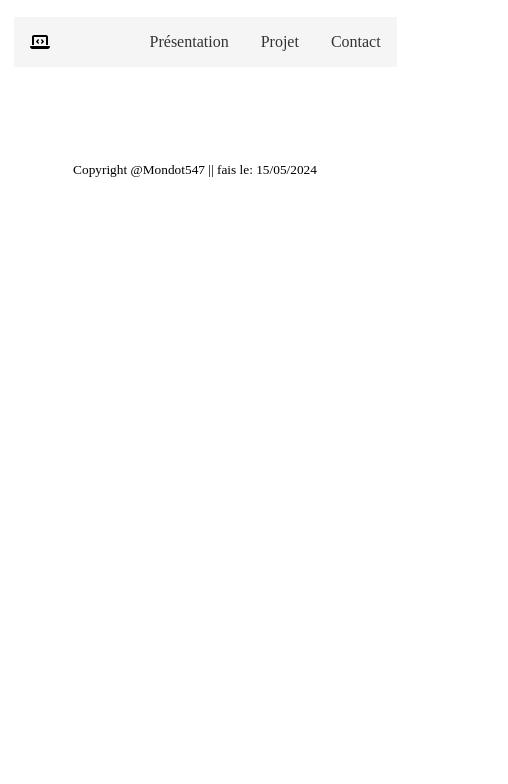
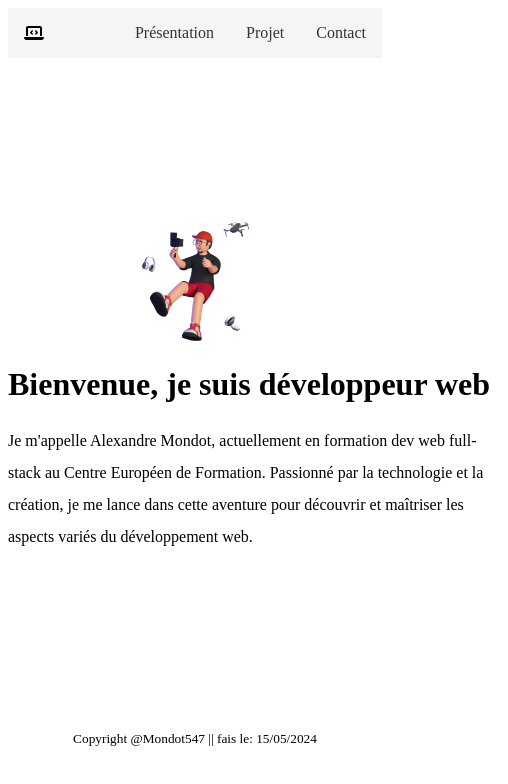
Before and after one commit to Mondot547/portfolioVueJS, a Vue app: page / in a window 390 px wide. Shown: the top 784 px of the page, 508 px wide, since content can reach past the window. Built offline with nearby package versions, Linux system fonts and the light colour scheme.

Commit message:
ajout des skills.name dans la cards et skills.icon dans la modal, amélioration des lien dans contact

```diff
--- a/src/components/CardsProjet.vue
+++ b/src/components/CardsProjet.vue
@@ -1,9 +1,10 @@
 <template>
-  <div class="card" @click="showModal(project)">
+  <div class="card" @click="showModal(project)" data-aos="fade-down">
     <img :src="project.image" alt="Image du projet" />
     <h3>{{ project.title }}</h3>
-    <p>{{ project.description }}</p>
-
+    <ul class="skills">
+      <li v-for="(skill, index) in project.skills" :key="index">{{ skill.name }}</li>
+    </ul>
   </div>
 </template>
 
@@ -33,10 +34,18 @@ export default {
 
 .card:hover {
   transform: scale(1.05);
-
+  box-shadow: 12px 12px 30px 12px #999;
 }
 
 .card img {
   width: 200px;
 }
+.card ul {
+  padding: 0;
+  list-style: none;
+  display: flex;
+  flex-wrap: wrap;
+  gap: 2rem;
+  justify-content: center;
+}
 </style>
--- a/src/components/ContactForm.vue
+++ b/src/components/ContactForm.vue
@@ -3,15 +3,28 @@
     <div class="information">
       <ul>
         <li>
-          <address>Ferme de Mamont, 80680, Sains-en-Amiénois.</address>
+          <a
+            href="https://maps.app.goo.gl/Dv8nKBr4usyT83FE7"
+            target="_blank"
+            rel="noopener noreferrer"
+          >
+            https://maps.app.goo.gl/Dv8nKBr4usyT83FE7</a
+          >
         </li>
         <li>
-          <a href="mailto:alex.mondot.mail.pro@gmail.com">alex.mondot.mail.pro@gmail.com</a>
+          <a href="mailto:alex.mondot.mail.pro@gmail.com" target="_blank" rel="noopener noreferrer"
+            >alex.mondot.mail.pro@gmail.com</a
+          >
         </li>
         <li>
-          <a href="tel:+33764532358">07.64.53.23.58</a>
+          <a href="tel:+33764532358" target="_blank" rel="noopener noreferrer">07.64.53.23.58</a>
         </li>
-        <li>Git: <a href="https://github.com/Mondot547">https://github.com/Mondot547</a></li>
+        <li>
+          Git:
+          <a href="https://github.com/Mondot547" target="_blank" rel="noopener noreferrer"
+            >https://github.com/Mondot547</a
+          >
+        </li>
       </ul>
     </div>
     <div class="form">
@@ -163,7 +176,6 @@ export default {
 <style scoped>
 form {
   width: 70%;
-
 }
 .contact-form {
   position: relative;
@@ -171,7 +183,6 @@ form {
   justify-content: center;
   align-items: center;
   margin-top: 10rem;
-
 }
 .form {
   width: 35%;
@@ -199,7 +210,7 @@ form {
   justify-content: end;
   gap: 3rem;
   height: 50%;
-  background-color: rgb(255,255,255, 0.5);
+  background-color: rgb(255, 255, 255, 0.5);
   padding: 20px;
   border-radius: 10px 10px 10px 0;
 }
--- a/src/components/CreationProjet.vue
+++ b/src/components/CreationProjet.vue
@@ -20,6 +20,7 @@
 import Card from '../components/CardsProjet.vue'
 import ModalCardsProjet from '../components/ModalCardsProjet.vue'
 import DynamiserCommentaire from '../assets/dynamiserCommentaire.png'
+import { faHtml5, faCss3Alt, faJs } from '@fortawesome/free-brands-svg-icons'
 
 export default {
   components: {
@@ -32,9 +33,13 @@ export default {
         {
           id: 1,
           title: 'Dynamiser un espace commentaire',
-          description:
-            "outils utilisé: HTML, CSS, JS",
-          image: DynamiserCommentaire
+          description: 'outils utilisé: HTML, CSS, JS',
+          image: DynamiserCommentaire,
+          skills: [
+            { name: 'HTML5', icon: faHtml5 },
+            { name: 'CSS3', icon: faCss3Alt },
+            { name: 'JavaScript', icon: faJs }
+          ]
         },
         {
           id: 2,
--- a/src/components/HeaderNav.vue
+++ b/src/components/HeaderNav.vue
@@ -25,15 +25,12 @@ nav ul {
 }
 nav {
   z-index: 1000;
-  position: fixed;
   background-color: whitesmoke;
   padding: 0 1rem 0 1rem;
   justify-content: space-between;
   align-items: center;
-  top: 2%;
-  left: 3.5%;
   gap: 2rem;
-  width: 90%;
+
 }
 nav ul {
   gap: 2rem;
--- a/src/components/ModalCardsProjet.vue
+++ b/src/components/ModalCardsProjet.vue
@@ -2,21 +2,18 @@
 
 <template>
   <div v-if="showModalFlag" class="modal">
-    <div class="modal-content">
+    <div class="modal-content" data-aos="fade-up">
       <button class="close-btn" @click="closeModal">X</button>
-      <img :src="selectedProject.image" alt="Image du projet" />
+      <div class="img">
+        <img :src="selectedProject.image" alt="Image du projet" />
+      </div>
       <div>
         <h2>{{ selectedProject.title }}</h2>
         <p>{{ selectedProject.description }}</p>
         <ul class="skills">
-          <li>
-            <font-awesome-icon :icon="['fab', 'html5']" />
-          </li>
-          <li>
-            <font-awesome-icon :icon="['fab', 'css3-alt']" />
-          </li>
-          <li>
-            <font-awesome-icon :icon="['fab', 'js']" />
+          <li v-for="(skill, index) in selectedProject.skills" :key="index">
+            <font-awesome-icon :icon="skill.icon" />
+
           </li>
         </ul>
       </div>
@@ -60,11 +57,13 @@ export default {
   align-items: center;
   height: 76%;
   width: 80%;
-  box-sizing: content-box;
+  box-sizing: border-box;
+}
+.img {
+  box-sizing: border-box;
 }
 .modal-content img {
-  max-width: 550px;
-  min-width: 200px;
+  width: 70%;
 }
 .modal-content div {
   text-align: center;
@@ -91,8 +90,8 @@ export default {
 }
 .close-btn {
   position: absolute;
-  top: 12%;
-  right: 10%;
+  top: 1%;
+  right: 1%;
   cursor: pointer;
   background: transparent;
   border: none;
--- /dev/null
+++ b/src/components/NotFound.vue
@@ -0,0 +1,35 @@
+<template>
+  <div>
+    <h1 data-aos="fade-down">404 - Page non trouvée !</h1>
+    <p data-aos="fade-right">
+      Cette page n'existe pas malheureusement, je vous invite à cliqué ci-dessous
+    </p>
+    <font-awesome-icon :icon="['fas', 'arrow-down']" data-aos="zoom-out" />
+    <br />
+    <router-link to="/" data-aos="zoom-in">Revenir à l'acceuil</router-link>
+  </div>
+</template>
+
+<script>
+export default {
+  name: 'NotFound'
+}
+</script>
+
+<style scoped>
+div {
+  display: flex;
+  justify-content: center;
+  align-items: center;
+  flex-direction: column;
+  height: 500px;
+  position: relative;
+}
+a {
+  text-transform: uppercase;
+}
+svg {
+  margin: 1rem 0 2rem 0;
+  font-size: 3rem;
+}
+</style>
--- a/src/components/PresentationView.vue
+++ b/src/components/PresentationView.vue
@@ -1,30 +1,94 @@
 <template>
-  <section class="presentation" id="presentation">
-    <p>
-      Je suis Alexandre Mondot, en formation dev web full-stack au Centre Européen de Formation.
-      Passionné par la technologie et la création, je me lance dans cette aventure pour découvrir et
-      maîtriser les aspects variés du développement web.
-    </p>
-    <img :src="img3D" alt="un personnage en 3d avec des accessoires electroniques" />
-  </section>
+  <div class="container">
+    <div class="text-container" data-aos="fade-right" data-aos-offset="150">
+      <h1 class="typing-effect">Bienvenue, je suis développeur web</h1>
+      <p>
+        Je m'appelle Alexandre Mondot, actuellement en formation dev web full-stack au Centre Européen de Formation.
+        Passionné par la technologie et la création, je me lance dans cette aventure pour découvrir
+        et maîtriser les aspects variés du développement web.
+      </p>
+    </div>
+    <div class="image-container">
+      <img
+        :src="img3D"
+        alt="un personnage en 3d avec des accessoires electroniques"
+        @mouseenter="startRotation"
+        @mouseleave="stopRotation"
+        :style="imageTransformStyle"
+        data-aos="fade-left"
+      />
+    </div>
+  </div>
 </template>
 
 <script setup>
 import img3D from '../assets/imageMaquettePortfolio.png'
 </script>
 
+<script>
+export default {
+  data() {
+    return {
+      mouseX: 0,
+      mouseY: 0,
+      rotateImage: false
+    }
+  },
+  computed: {
+    imageTransformStyle() {
+      if (this.rotateImage) {
+        const deltaX = (this.mouseX / window.innerWidth - 0.5) * 20 // ajustez l'angle de rotation horizontal
+        const deltaY = (this.mouseY / window.innerHeight - 0.5) * -20 // ajustez l'angle de rotation vertical
+
+        return {
+          transform: `rotateX(${deltaY}deg) rotateY(${deltaX}deg)`
+        }
+      } else {
+        return {}
+      }
+    }
+  },
+  methods: {
+    startRotation(event) {
+      this.rotateImage = true
+      this.updateMousePosition(event)
+    },
+    stopRotation() {
+      this.rotateImage = false
+    },
+    updateMousePosition(event) {
+      this.mouseX = event.clientX
+      this.mouseY = event.clientY
+    }
+  }
+}
+</script>
+
 <style scoped>
-.presentation {
-  margin-top: 15rem;
-  margin-bottom: 5rem;
+.container {
   display: flex;
   flex-wrap: wrap-reverse;
   align-items: center;
   justify-content: space-evenly;
+  margin-top: 10rem;
 }
-.presentation p {
-  width: 300px;
+
+.text-container p {
+  width: 500px;
+  line-height: 2rem;
 }
+
+.image-container {
+  width: 30%;
+  perspective: 1000px; /* perspective pour créer un effet 3D */
+}
+
+.image-container img {
+  width: 100%;
+  transform-style: preserve-3d;
+  transition: transform 0.5s ease; /* ajouter une transition pour une animation douce */
+}
+
 .creation {
   margin-top: 15rem;
 }
--- a/src/main.js
+++ b/src/main.js
@@ -19,6 +19,7 @@ app.use(router);
 // Montage de l'application Vue
 app.component('font-awesome-icon', FontAwesomeIcon); // Ajoutez le composant FontAwesomeIcon
 
+AOS.init();
 app.mount('#app');
 
 // Initialise AOS après le montage de l'application
--- a/src/routes/routes.js
+++ b/src/routes/routes.js
@@ -3,13 +3,15 @@ import { createRouter, createWebHistory } from 'vue-router';
 import Presentation from '../components/PresentationView.vue';
 import Projet from '../components/CreationProjet.vue';
 import Contact from '../components/ContactForm.vue'
+import NotFound from '@/components/NotFound.vue';
 
 const router = createRouter({
   history: createWebHistory(),
   routes: [
-    { path: '/presentation', component: Presentation },
+    { path: '/', component: Presentation },
     { path: '/projet', component: Projet },
-    { path: '/contact', component: Contact }
+    { path: '/contact', component: Contact },
+    { path: '/:catchAll(.*)', name: 'NotFound', component: NotFound }
   ]
 });
 
```
